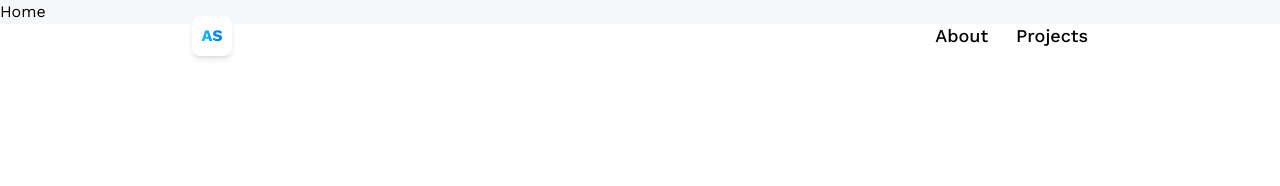
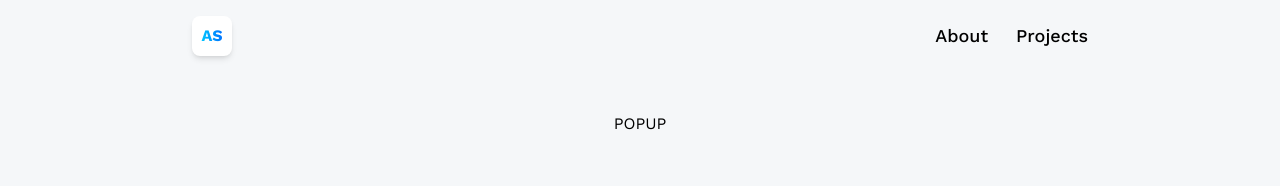
Before and after one commit to Szenteia/JavaScript_Projects, a React (Vite) app in the folder PF/: page / in a window 1280 px wide. Shown: the top 186 px of the page. Built offline with nearby package versions, Linux system fonts and the light colour scheme.

Commit message:
Home_init

```diff
--- a/PF/src/App.jsx
+++ b/PF/src/App.jsx
@@ -1,5 +1,6 @@
 import { Route, BrowserRouter as Router, Routes } from 'react-router-dom';
 import Navbar from './components/Navbar';
+import { Home, About, Projects, Contact } from './pages';
 
 const App = () => {
   return (
@@ -7,10 +8,10 @@
     <Router>
      <Navbar/>
         <Routes>
-          <Route path='/' element={'Home'}/>
-          <Route path='/about' element={'About'}/>
-          <Route path='/projects' element={'Projects'}/>
-          <Route path='/contact' element={'Contact'}/>
+          <Route path='/' element={<Home/>}/>
+          <Route path='/about' element={<About/>}/>
+          <Route path='/projects' element={<Projects/>}/>
+          <Route path='/contact' element={<Contact/>}/>
         </Routes>
     </Router>
 </main>
--- a/PF/src/pages/Home.jsx
+++ b/PF/src/pages/Home.jsx
@@ -2,7 +2,12 @@
 
 const Home = () => {
   return (
-    <div>Home</div>
+    <section className='w-full h-screen relative'>
+      <div className='absolute top-28 left-0 right-0 z-10 flex items-center justify-center'>
+        POPUP
+      </div>
+
+    </section>
   )
 }
 
--- /dev/null
+++ b/PF/src/pages/index.js
@@ -0,0 +1,6 @@
+import Home from './Home';
+import About from './About';
+import Projects from './Projects';
+import Contact from './Contact';
+
+export { Home, About, Projects, Contact};
```
